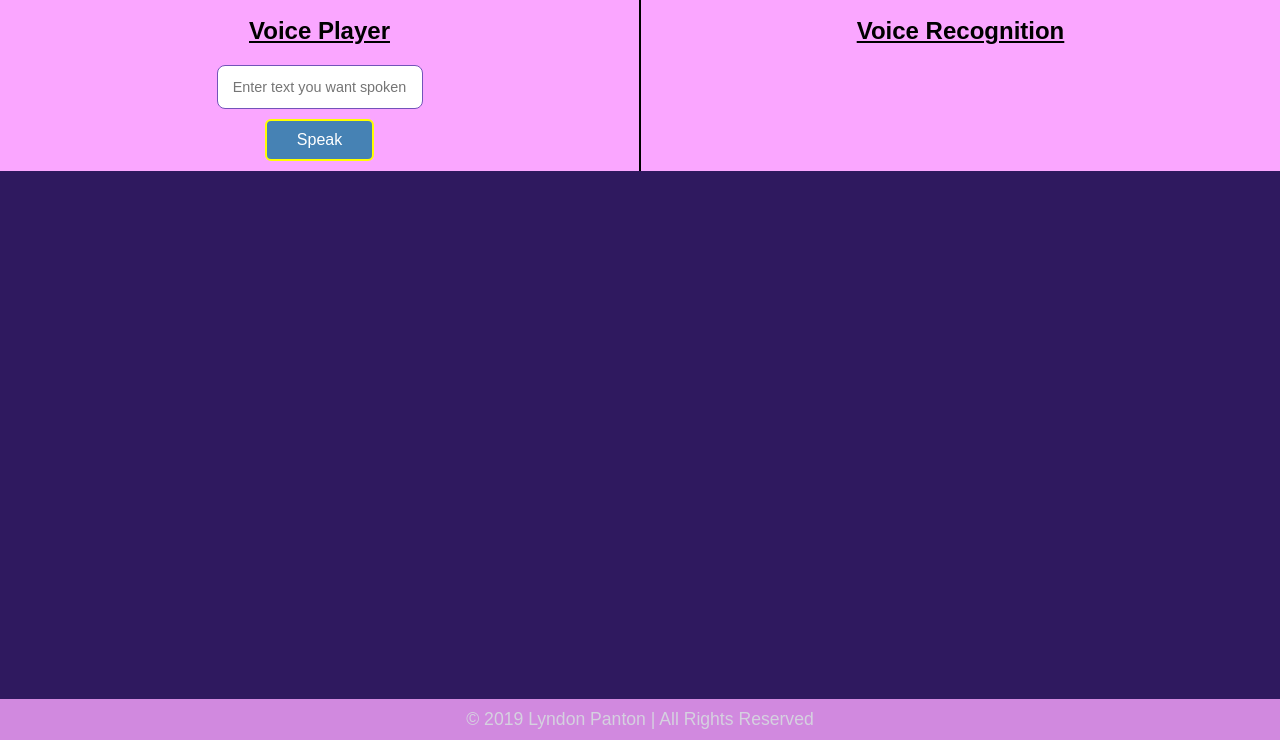
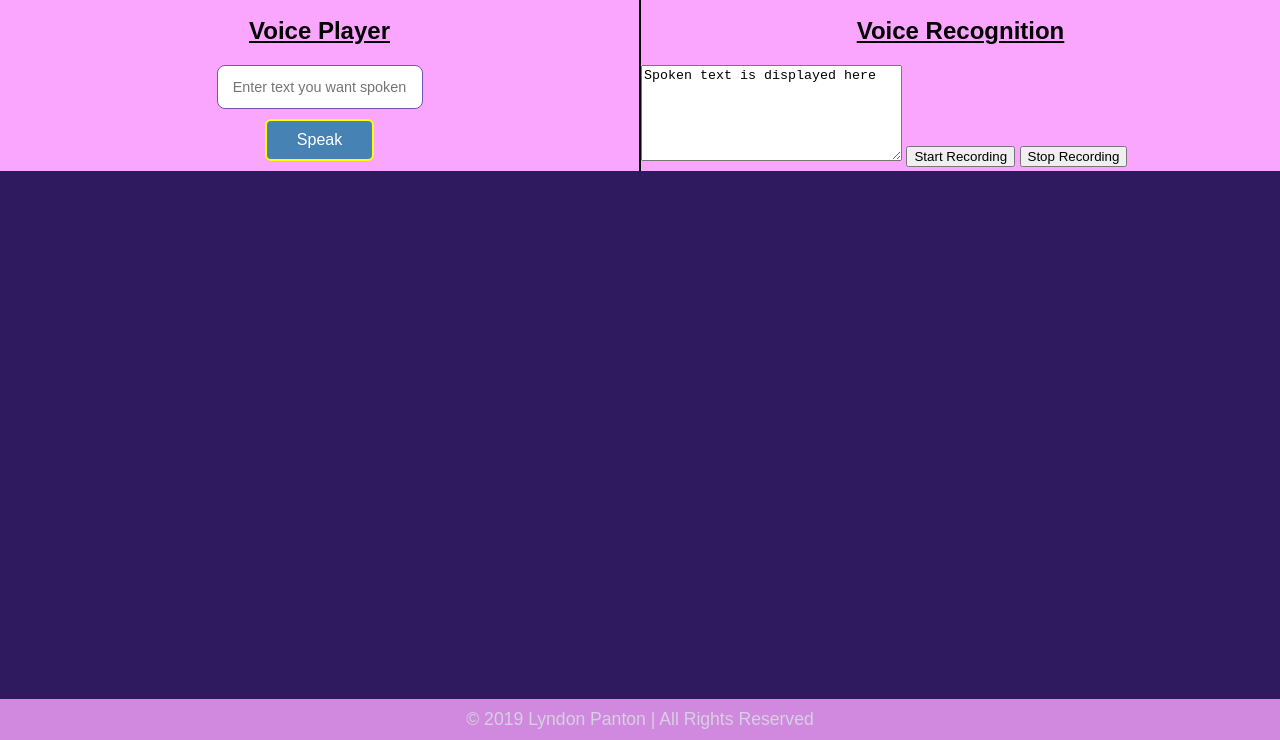
Before and after one commit to LyndonPanton/WebComponents, a plain HTML site: page index.html in a window 1280 px wide. Shown: the part 60-800 px from the top of the page. Drawn offline with Linux system fonts and the light colour scheme.

Commit message:
Added voice recognition elements

```diff
--- a/index.html
+++ b/index.html
@@ -30,6 +30,10 @@
 
 			<section id="voice-recognition" class="section-inner">
 				<h2>Voice Recognition</h2>
+				<textarea id="voice-recognition-output" name="voice-recognition-output" cols="30" rows="6">Spoken text is displayed here</textarea>
+				<voice-recognition id="recognition-element"></voice-recognition>
+				<input id="voice-recognition-start" type="submit" name="voice-recognition-start" value="Start Recording" />
+				<input id="voice-recognition-stop" type="submit" name="voice-recognition-stop" value="Stop Recording" />
 			</section>
 		</section>
 
```
